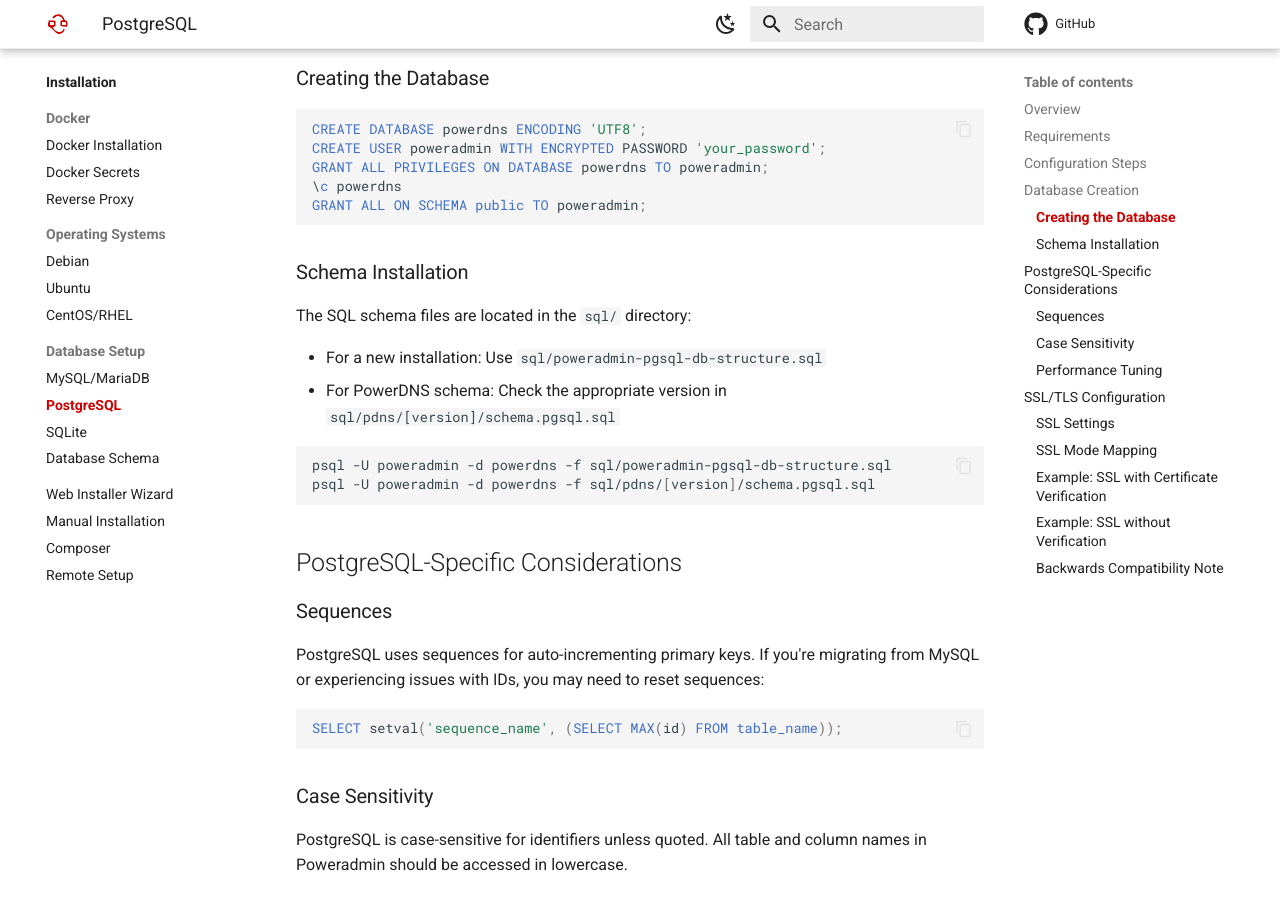
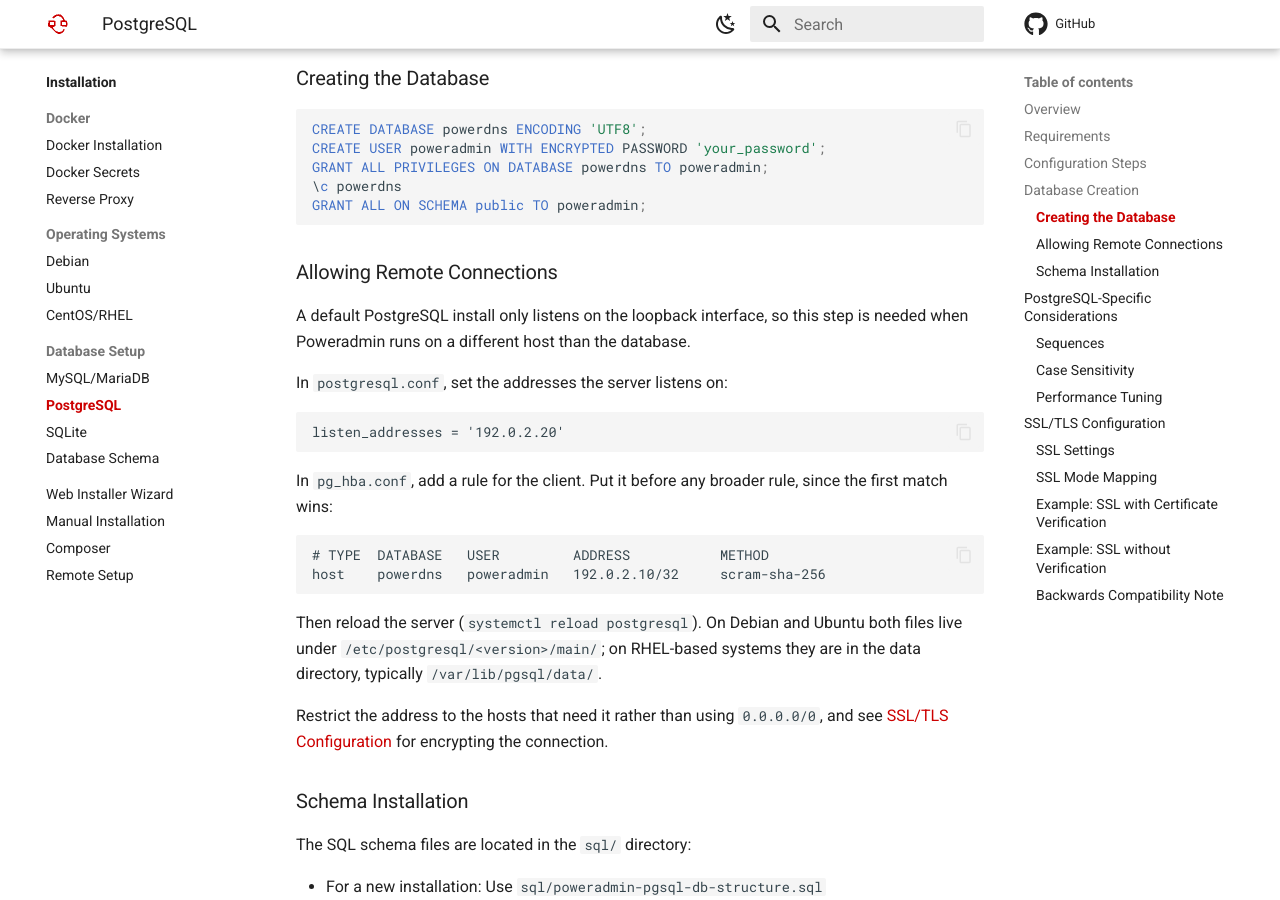
Before and after one commit to poweradmin/poweradmin-docs, an MkDocs documentation site: the page built from docs/database/postgresql-configuration.md, in a window 1280 px wide and 900 px high, scrolled down 1249 px. Built offline with MkDocs 1.6.1 and Material for MkDocs 9.7.7, drawn with Linux system fonts in a browser that asks for light colours; comment, search, counter and statistics services are not loaded.

Commit message:
docs(database): explain how to reach MySQL and PostgreSQL from a separate host

````diff
--- a/docs/database/postgresql-configuration.md
+++ b/docs/database/postgresql-configuration.md
@@ -57,6 +57,32 @@
 \c powerdns
 GRANT ALL ON SCHEMA public TO poweradmin;
 ```
+
+### Allowing Remote Connections
+
+A default PostgreSQL install only listens on the loopback interface, so this step is
+needed when Poweradmin runs on a different host than the database.
+
+In `postgresql.conf`, set the addresses the server listens on:
+
+```
+listen_addresses = '192.0.2.20'
+```
+
+In `pg_hba.conf`, add a rule for the client. Put it before any broader rule, since
+the first match wins:
+
+```
+# TYPE  DATABASE   USER         ADDRESS           METHOD
+host    powerdns   poweradmin   192.0.2.10/32     scram-sha-256
+```
+
+Then reload the server (`systemctl reload postgresql`). On Debian and Ubuntu both
+files live under `/etc/postgresql/<version>/main/`; on RHEL-based systems they are
+in the data directory, typically `/var/lib/pgsql/data/`.
+
+Restrict the address to the hosts that need it rather than using `0.0.0.0/0`, and
+see [SSL/TLS Configuration](#ssltls-configuration) for encrypting the connection.
 
 ### Schema Installation
 
````
Also changed, not shown: docs/database/mysql-configuration.md (+7 -0 lines).
